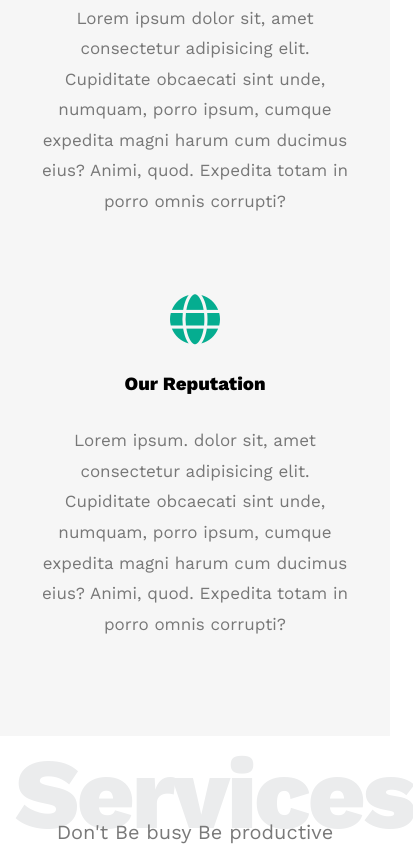
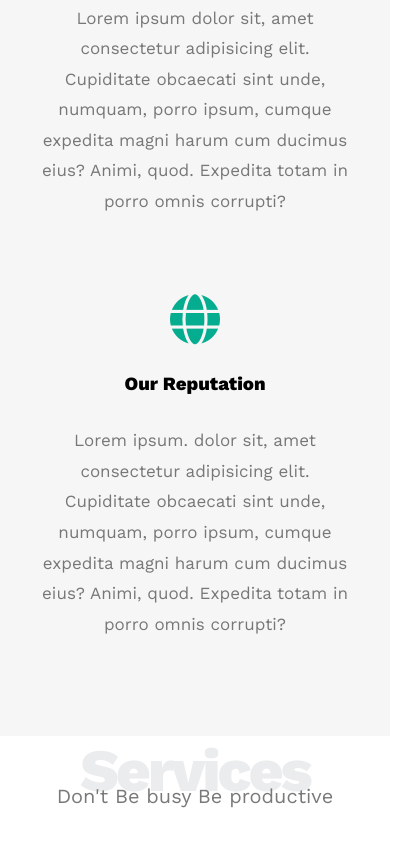
Before and after one commit to GMRAN/GMRAN.github.io, a plain HTML site: page index.html in a window 390 px wide. Shown: the part 1493-2345 px from the top of the page, 413 px wide, since content can reach past the window. After the commit the page ends 2301 px from the top, so only its background shows below. Drawn offline with nearby package versions, Linux system fonts and the light colour scheme.

Commit message:
some dits

```diff
--- a/css/style.css
+++ b/css/style.css
@@ -57,6 +57,16 @@ body {
     font-size: 20px;
     text-align: center;
     color: #797979;
+}
+
+@media (max-width: 767px) {
+    .special-heading {
+        font-size: 60px;
+    }
+    .special-heading + p {
+        margin-top: -20px;
+
+    }
 }
 /* end components */
 
```
